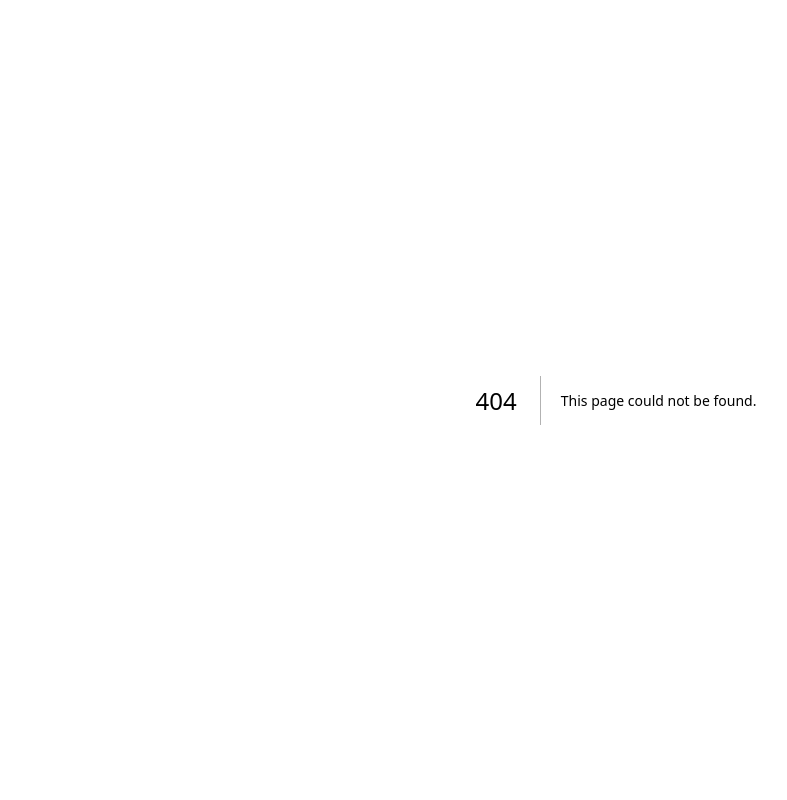
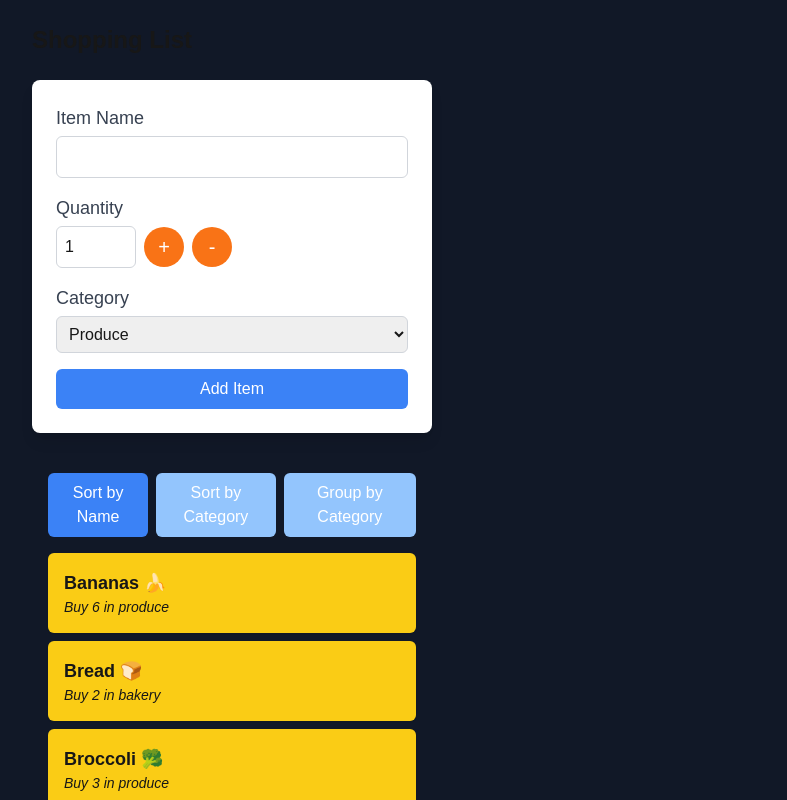
Before and after one commit to amsh-777/cprg306-assignments, a Next.js app: page /week-7 in a window 1280 px wide. Before the commit this address had no page. Shown: the top 800 px of the page, without its empty margins (24-811 px from the left). Built offline with nearby package versions, Linux system fonts and the light colour scheme.

Commit message:
week-7 assignment done

```diff
--- a/app/page.js
+++ b/app/page.js
@@ -2,9 +2,9 @@ import Link from "next/link";
 
 
 export default function Home() {
-  let linkStyle ="block bg-blue-500 text-white p-4 rounded-md shadow hover:bg-blue-600";
+  let linkStyle ="block bg-blue-500 text-white p-4 w-80 rounded-md shadow hover:bg-blue-600 ";
   return (
-    <main>
+    <main >
      <h1 className="text-2xl font-bold mb-6">CPRG 306: Web Development 2 - Assignments</h1>
      <div className="space-y-4">
      <Link href="./week-2/" className={linkStyle}>Week-2</Link>
@@ -12,6 +12,7 @@ export default function Home() {
      <Link href="./week-4/" className={linkStyle}>Week-4</Link>
      <Link href="./week-5/" className={linkStyle}>Week-5</Link>
      <Link href="./week-6/" className={linkStyle}>Week-6</Link>
+     <Link href="./week-7/" className={linkStyle}>Week-7</Link>
      </div>
     </main>
   );
--- a/app/week-3/page.js
+++ b/app/week-3/page.js
@@ -3,7 +3,7 @@ import ItemList from "./item-list";
 
 export default function Page(){
     return (
-        <main>
+        <main >
         <h1 className="font-bold text-3xl">Shopping List</h1>
         <ItemList />
         </main>
--- a/app/week-6/page.js
+++ b/app/week-6/page.js
@@ -2,9 +2,12 @@ import ItemList from './item-list';
 
 export default function Page() {
   return (
-    <main>
-      <h1 className="text-2xl font-bold mb-4">Shopping List</h1>
+    <main className="flex items-start justify-start min-h-screen bg-gray-900 text-white">
+
+      <div className="w-full max-w-md p-6 ml-8 space-y-6">
+        <h1 className="text-2xl font-bold mb-4">Shopping List</h1>
       <ItemList />
+      </div>
     </main>
   );
 }
--- /dev/null
+++ b/app/week-7/item-list.js
@@ -0,0 +1,78 @@
+"use client";
+
+import { useState } from "react";
+import Item from "./item";
+
+export default function ItemList({ items }) {
+  const [sortBy, setSortBy] = useState("name");
+
+  const groupItemsByCategory = () => {
+    return items.reduce((acc, item) => {
+      if (!acc[item.category]) {
+        acc[item.category] = [];
+      }
+      acc[item.category].push(item);
+      return acc;
+    }, {});
+  };
+
+  // Sort items based on the selected criteria
+  const sortedItems = sortBy === "group"
+    ? groupItemsByCategory()
+    : [...items].sort((a, b) => {
+        if (sortBy === "name") {
+          return a.name.localeCompare(b.name);
+        } else if (sortBy === "category") {
+          return a.category.localeCompare(b.category);
+        }
+        return 0;
+      });
+
+  return (
+    <div className="p-4">
+      {/* Sorting Buttons */}
+      <div className="mb-4 flex space-x-2">
+        <button
+          onClick={() => setSortBy("name")}
+          className={`p-2 rounded-md text-white ${sortBy === "name" ? "bg-blue-500" : "bg-blue-300"}`}
+        >
+          Sort by Name
+        </button>
+        <button
+          onClick={() => setSortBy("category")}
+          className={`p-2 rounded-md text-white ${sortBy === "category" ? "bg-blue-500" : "bg-blue-300"}`}
+        >
+          Sort by Category
+        </button>
+        <button
+          onClick={() => setSortBy("group")}
+          className={`p-2 rounded-md text-white ${sortBy === "group" ? "bg-blue-500" : "bg-blue-300"}`}
+        >
+          Group by Category
+        </button>
+      </div>
+
+      {/* Render Items */}
+      {sortBy === "group" ? (
+        <div>
+          {Object.entries(sortedItems).map(([category, items]) => (
+            <div key={category}>
+              <h2 className="text-lg font-semibold capitalize mb-2">{category}</h2>
+              <ul className="list-none mb-4">
+                {items.sort((a, b) => a.name.localeCompare(b.name)).map((item) => (
+                  <Item key={item.id} name={item.name} quantity={item.quantity} category={item.category} />
+                ))}
+              </ul>
+            </div>
+          ))}
+        </div>
+      ) : (
+        <ul className="list-none">
+          {sortedItems.map((item) => (
+            <Item key={item.id} name={item.name} quantity={item.quantity} category={item.category} />
+          ))}
+        </ul>
+      )}
+    </div>
+  );
+}
--- /dev/null
+++ b/app/week-7/item.js
@@ -0,0 +1,8 @@
+export default function Item({ name, quantity, category }) {
+    return (
+        <li className="bg-yellow-400 p-4 my-2 rounded-md shadow-sm text-lg">
+        <div className="font-bold capitalize">{name}</div>
+        <div className="text-sm italic">Buy {quantity} in {category}</div>
+      </li>
+    );
+  }
--- /dev/null
+++ b/app/week-7/items.json
@@ -0,0 +1,74 @@
+[
+    {
+      "id": "1h2GJKH12gkHG31h1H",
+      "name": "milk, 4 L 🥛",
+      "quantity": 1,
+      "category": "dairy"
+    },
+    {
+      "id": "2KJH3k2j3H1k2J3K1H",
+      "name": "bread 🍞",
+      "quantity": 2,
+      "category": "bakery"
+    },
+    {
+      "id": "3h2KJH3k2j3H1k2J3",
+      "name": "eggs, dozen 🥚",
+      "quantity": 2,
+      "category": "dairy"
+    },
+    {
+      "id": "4k2J3K1H2GJKH12gk",
+      "name": "bananas 🍌",
+      "quantity": 6,
+      "category": "produce"
+    },
+    {
+      "id": "5H1h1H2KJH3k2j3H",
+      "name": "broccoli 🥦",
+      "quantity": 3,
+      "category": "produce"
+    },
+    {
+      "id": "6H1k2J3K1H2GJKH1",
+      "name": "chicken breasts, 1 kg 🍗",
+      "quantity": 1,
+      "category": "meat"
+    },
+    {
+      "id": "7gkHG31h1H2KJH3k",
+      "name": "pasta sauce 🍝",
+      "quantity": 3,
+      "category": "canned goods"
+    },
+    {
+      "id": "8j3H1k2J3K1H2GJK",
+      "name": "spaghetti, 454 g 🍝",
+      "quantity": 2,
+      "category": "dry goods"
+    },
+    {
+      "id": "9H12gkHG31h1H2KJ",
+      "name": "toilet paper, 12 pack 🧻",
+      "quantity": 1,
+      "category": "household"
+    },
+    {
+      "id": "10H3k2j3H1k2J3K1",
+      "name": "paper towels, 6 pack",
+      "quantity": 1,
+      "category": "household"
+    },
+    {
+      "id": "11k2J3K1H2GJKH12",
+      "name": "dish soap 🍽️",
+      "quantity": 1,
+      "category": "household"
+    },
+    {
+      "id": "12GJKH12gkHG31h1",
+      "name": "hand soap 🧼",
+      "quantity": 4,
+      "category": "household"
+    }
+  ]
--- /dev/null
+++ b/app/week-7/new-item.js
@@ -0,0 +1,101 @@
+"use client";
+
+import { useState } from "react";
+
+export default function NewItem({ onAddItem }) {
+  const [name, setName] = useState("");
+  const [count, setCount] = useState(1);
+  const [category, setCategory] = useState("Produce");
+
+  const handleSubmit = (e) => {
+    e.preventDefault();
+
+    const newItem = {
+      id: Date.now().toString(), // Unique ID for each item
+      name,
+      quantity: count,
+      category,
+    };
+
+
+    onAddItem(newItem);
+
+    // Clear the form after submission
+    setName("");
+    setCount(1);
+    setCategory("Produce");
+  };
+
+  const increment = () => setCount((prev) => Math.min(prev + 1, 20));
+  const decrement = () => setCount((prev) => Math.max(prev - 1, 1));
+
+  return (
+    <div>
+      <form onSubmit={handleSubmit} className="bg-white p-6 rounded-lg shadow-lg flex flex-col space-y-4">
+        {/* Name Field */}
+        <div>
+          <label htmlFor="name" className="block text-lg font-medium text-gray-700">Item Name</label>
+          <input
+            type="text"
+            id="name"
+            value={name}
+            onChange={(e) => setName(e.target.value)}
+            required
+            className="mt-1 p-2 border border-gray-300 rounded-md w-full"
+          />
+        </div>
+
+        {/* Quantity Field */}
+        <div>
+          <label htmlFor="quantity" className="block text-lg font-medium text-gray-700">Quantity</label>
+          <div className="flex items-center space-x-2 mt-1">
+            <input
+              type="number"
+              id="quantity"
+              value={count}
+              onChange={(e) => setCount(Number(e.target.value))}
+              min="1"
+              max="20"
+              required
+              className="p-2 border border-gray-300 rounded-md w-20"
+            />
+            <button type="button" onClick={increment} disabled={count === 20} className="bg-orange-500 text-white text-xl w-10 h-10 rounded-full">
+              +
+            </button>
+            <button type="button" onClick={decrement} disabled={count === 1} className="bg-orange-500 text-white text-xl w-10 h-10 rounded-full">
+              -
+            </button>
+          </div>
+        </div>
+
+        {/* Category Field */}
+        <div>
+          <label htmlFor="category" className="block text-lg font-medium text-gray-700">Category</label>
+          <select
+            id="category"
+            value={category}
+            onChange={(e) => setCategory(e.target.value)}
+            className="mt-1 p-2 border border-gray-300 rounded-md w-full"
+          >
+            <option value="Produce">Produce</option>
+            <option value="Dairy">Dairy</option>
+            <option value="Bakery">Bakery</option>
+            <option value="Meat">Meat</option>
+            <option value="Frozen Foods">Frozen Foods</option>
+            <option value="Canned Goods">Canned Goods</option>
+            <option value="Dry Goods">Dry Goods</option>
+            <option value="Beverages">Beverages</option>
+            <option value="Snacks">Snacks</option>
+            <option value="Household">Household</option>
+            <option value="Other">Other</option>
+          </select>
+        </div>
+
+        {/* Submit Button */}
+        <button type="submit" className="bg-blue-500 text-white py-2 px-4 rounded-md hover:bg-blue-600">
+          Add Item
+        </button>
+      </form>
+    </div>
+  );
+}
--- /dev/null
+++ b/app/week-7/page.js
@@ -0,0 +1,25 @@
+"use client";
+
+import { useState } from "react";
+import NewItem from "./new-item";
+import ItemList from "./item-list";
+import itemsData from "./items.json";
+
+export default function Page() {
+  const [items, setItems] = useState(itemsData);
+
+
+  const handleAddItem = (newItem) => {
+    setItems((prevItems) => [...prevItems, newItem]);
+  };
+
+  return (
+    <main className="flex items-start justify-start min-h-screen bg-gray-900 ">
+      <div className="w-full max-w-md p-6 ml-8 space-y-6">
+        <h1 className="text-2xl font-bold mb-4">Shopping List</h1>
+        <NewItem onAddItem={handleAddItem} />
+        <ItemList items={items} />
+      </div>
+    </main>
+  );
+}
```
